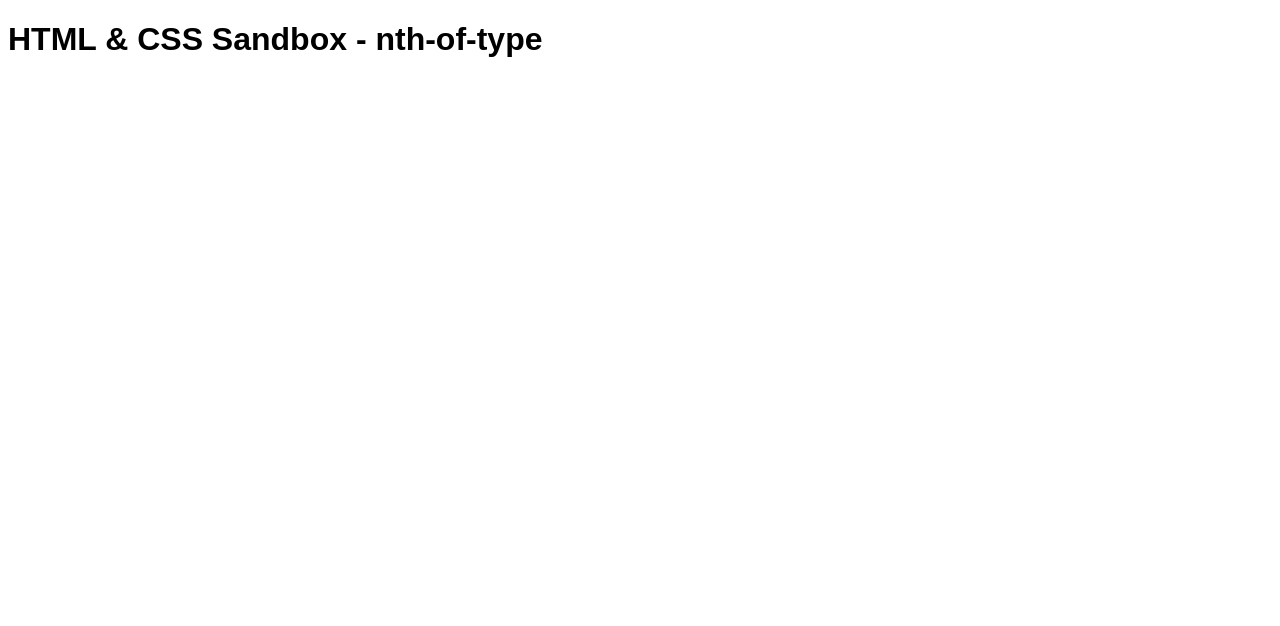
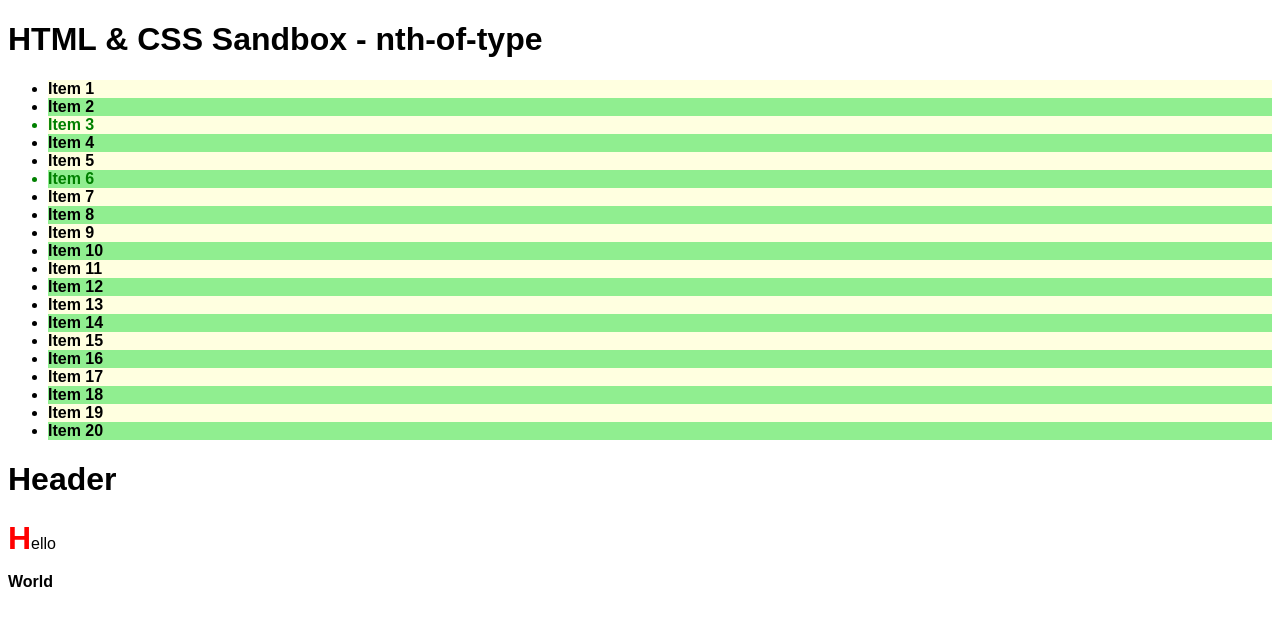
Before and after one commit to Mohamed-A-Sharaf/html-sandbox, a plain HTML site: page 10-advanced-selectors/05-nth-of-type-classes/index.html in a window 1280 px wide. Drawn offline with Linux system fonts and the light colour scheme.

Commit message:
Adding Advanced Selectors

```diff
--- a/10-advanced-selectors/02-child-sibling-combinators/styles.css
+++ b/10-advanced-selectors/02-child-sibling-combinators/styles.css
@@ -5,7 +5,7 @@
 }
 
 body {
-  font-family: 'Poppins', sans-serif;
+  font-family: "Poppins", sans-serif;
   line-height: 2;
 }
 
@@ -23,10 +23,36 @@ body {
 
 /* Get only paragraphs that are direct children of container */
 
+.container > p {
+  font-weight: bold;
+  margin-bottom: 10px;
+}
+
 /* Get only unordered lists that are direct children of container */
+
+.container > ul {
+  list-style: none;
+}
 
 /* Get only links that are direct children of container */
 
+.container > a {
+  color: red;
+}
+
 /* Get the immidiate sibling link after h1 */
 
+.container h1 + a {
+  color: green;
+  font-weight: bold;
+}
+
 /* Get all links that are siblings that come after h1 */
+
+.container h1 ~ a {
+  color: purple;
+}
+
+.container > ul + div {
+  background: blue;
+}
--- a/10-advanced-selectors/03-pseudo-elements/styles.css
+++ b/10-advanced-selectors/03-pseudo-elements/styles.css
@@ -5,7 +5,7 @@
 }
 
 body {
-  font-family: 'Arial', sans-serif;
+  font-family: "Arial", sans-serif;
   line-height: 1.6;
 }
 
@@ -23,3 +23,49 @@ input {
   width: 100%;
   padding: 5px;
 }
+
+p::first-letter {
+  font-size: 2rem;
+  color: rebeccapurple;
+  padding-right: 2px;
+  font-weight: bold;
+}
+
+p::first-line {
+  color: purple;
+}
+
+p::selection {
+  color: red;
+  background: yellow;
+}
+
+input:required {
+  border-color: red;
+}
+
+input[required] {
+  background: #f4f4f4;
+}
+
+input::placeholder {
+  color: purple;
+  font-weight: bold;
+}
+
+input::file-selector-button {
+  font-weight: bold;
+  color: dodgerblue;
+  background: #fff;
+  padding: 0.5rem;
+  border: thin solid gray;
+  border-radius: 3px;
+  -webkit-border-radius: 3px;
+  -moz-border-radius: 3px;
+  -ms-border-radius: 3px;
+  -o-border-radius: 3px;
+}
+
+li::marker {
+  content: "👉";
+}
--- a/10-advanced-selectors/04-nth-child-classes/styles.css
+++ b/10-advanced-selectors/04-nth-child-classes/styles.css
@@ -1,18 +1,49 @@
-
 body {
-  font-family: 'Arial', sans-serif;
+  font-family: "Arial", sans-serif;
 }
 
 /* Style the first li of it's parent */
+ul li:first-child {
+  background: lightblue;
+}
 
 /* Style the last li of it's parent */
 
+ul li:last-child {
+  background: lightcoral;
+}
+
 /* Style every odd item */
+
+ul li:nth-child(odd) {
+  background: lightgreen;
+}
 
 /* Style every even item */
 
+ul li:nth-child(even) {
+  background: lightyellow;
+}
+
 /* Style every nth Item */
+
+ul li:nth-child(4) {
+  background: red;
+}
+
+ul li:nth-child(10) {
+  background: red;
+}
 
 /*  Style every 4th item */
 
+ul li:nth-child(4n) {
+  background: orange;
+}
+
 /* Style the only child */
+
+ul li:only-child {
+  background: black;
+  color: white;
+}
--- a/10-advanced-selectors/05-nth-of-type-classes/index.html
+++ b/10-advanced-selectors/05-nth-of-type-classes/index.html
@@ -8,5 +8,34 @@
   </head>
   <body>
     <h1>HTML & CSS Sandbox - nth-of-type</h1>
+
+    <div class="container">
+      <ul>
+        <li>Item 1</li>
+        <li>Item 2</li>
+        <li>Item 3</li>
+        <li>Item 4</li>
+        <li>Item 5</li>
+        <li>Item 6</li>
+        <li>Item 7</li>
+        <li>Item 8</li>
+        <li>Item 9</li>
+        <li>Item 10</li>
+        <li>Item 11</li>
+        <li>Item 12</li>
+        <li>Item 13</li>
+        <li>Item 14</li>
+        <li>Item 15</li>
+        <li>Item 16</li>
+        <li>Item 17</li>
+        <li>Item 18</li>
+        <li>Item 19</li>
+        <li>Item 20</li>
+      </ul>
+
+      <h1>Header</h1>
+      <p>Hello</p>
+      <p>World</p>
+    </div>
   </body>
 </html>
--- a/10-advanced-selectors/05-nth-of-type-classes/styles.css
+++ b/10-advanced-selectors/05-nth-of-type-classes/styles.css
@@ -1,19 +1,61 @@
 body {
-  font-family: 'Arial', sans-serif;
+  font-family: "Arial", sans-serif;
 }
 
 /*  Style the first li of it's parent */
 
+ul li:first-of-type {
+  font-weight: bold;
+}
+
 /*  Style the last li of it's parent */
+
+ul li:last-of-type {
+  font-weight: bold;
+}
 
 /*  Style the 3rd item */
 
+ul li:nth-of-type(3) {
+  font-weight: bold;
+  color: green;
+}
+
 /*  Style the 6th item */
+
+ul li:nth-of-type(6) {
+  font-weight: bold;
+  color: green;
+}
 
 /*  Style the even items */
 
+ul li:nth-of-type(even) {
+  font-weight: bold;
+  background: lightgreen;
+}
+
 /*  Style the odd items */
+
+ul li:nth-of-type(odd) {
+  font-weight: bold;
+  background: lightyellow;
+}
 
 /* nth-of-type vs nth-child */
 
+p:nth-of-type(2) {
+  font-weight: bold;
+}
+
+p:nth-child(2) {
+  color: red;
+}
+
 /* Using pseudo classes with pseudo elements */
+
+.container > p:first-of-type::first-letter {
+  font-weight: bold;
+  font-size: 2rem;
+  color: red;
+}
--- a/10-advanced-selectors/07-image-overlay/styles.css
+++ b/10-advanced-selectors/07-image-overlay/styles.css
@@ -4,7 +4,78 @@
   margin: 0;
   padding: 0;
   box-sizing: border-box;
+}
+body {
+  font-family: "Poppins", sans-serif;
+}
 
-body {
-  font-family: 'Poppins', sans-serif;
+.container {
+  max-width: 1100px;
+  margin: 0 auto;
+  display: flex;
+  flex-direction: column;
+  align-items: center;
+  justify-content: center;
+  height: 100vh;
+  position: relative;
 }
+
+.hero {
+  height: 100%;
+  background: url(./background.jpg) center/cover no-repeat;
+  color: #fff;
+  position: relative;
+  text-align: center;
+}
+
+.hero h1 {
+  font-size: 3rem;
+  padding: 1rem;
+}
+
+.hero p {
+  font-size: 1.5rem;
+  padding: 1rem;
+  margin-bottom: 2.5rem;
+}
+
+.hero .btn {
+  text-decoration: none;
+  color: #fff;
+  padding: 1rem 2rem;
+  opacity: 0.9;
+  background: #333;
+  border: 1px solid #fff;
+  border-radius: 5px;
+  -webkit-border-radius: 5px;
+  -moz-border-radius: 5px;
+  -ms-border-radius: 5px;
+  cursor: pointer;
+}
+
+.hero .btn:hover {
+  opacity: 1;
+}
+
+.hero::before {
+  content: "";
+  position: absolute;
+  top: 0;
+  left: 0;
+  width: 100%;
+  height: 100%;
+  background: rgba(0, 0, 0, 0.5);
+}
+
+@media (max-width: 768px) {
+  .hero h1 {
+    font-size: 2rem;
+    line-height: 1.3;
+  }
+  .hero p {
+    font-size: 1.25rem;
+  }
+  .hero .btn {
+    font-size: 1rem;
+  }
+}
--- a/10-advanced-selectors/08-is-where-has/styles.css
+++ b/10-advanced-selectors/08-is-where-has/styles.css
@@ -7,10 +7,36 @@
 }
 
 body {
-  font-family: 'Arial', sans-serif;
+  font-family: "Arial", sans-serif;
 }
 
 .container {
   max-width: 600px;
   margin: 30px auto;
 }
+
+.container h1,
+.container h2,
+.container p {
+  color: red;
+}
+
+.container:is(h1, h2, p) {
+  color: blue;
+}
+
+a:is(:hover, :focus) {
+  background-color: pink;
+}
+
+.container:where(h1, h2, p) {
+  color: green;
+}
+
+.container:has(h1 span) {
+  color: red;
+}
+
+h1:has(+ h2) {
+  color: blue;
+}
```
Also changed, not shown: 10-advanced-selectors/01-attribute-selectors/styles.css (+35 -1 lines), 10-advanced-selectors/04-nth-child-classes/index.html (+25 -0 lines), 10-advanced-selectors/06-before-and-after/styles.css (+26 -2 lines), 10-advanced-selectors/07-image-overlay/index.html (+10 -1 lines).
